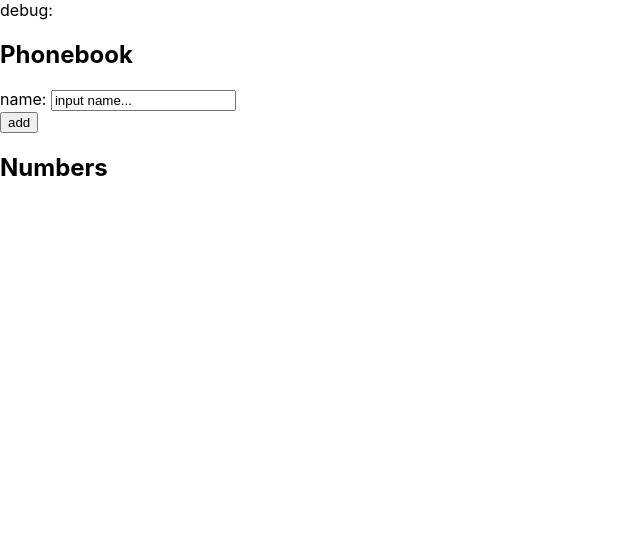
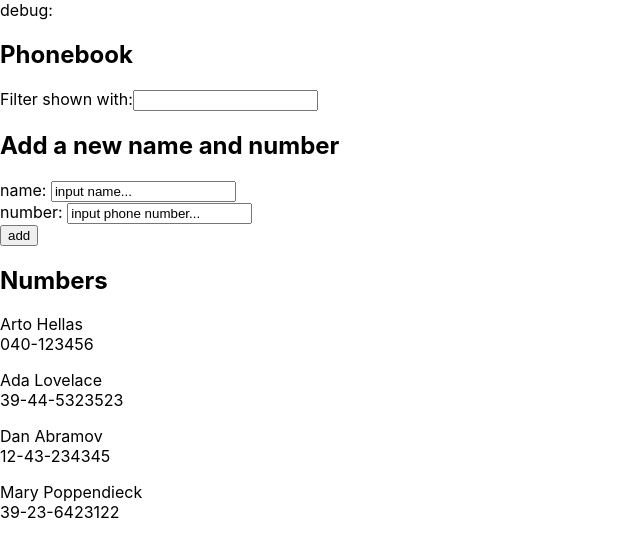
Before and after one commit to lgbrock/fso, a React (Create React App) app in the folder part2/phonebook/: page / in a window 1280 px wide. Shown: the top 556 px of the page, without its empty margins (0-640 px from the left). Built offline with nearby package versions, Linux system fonts and the light colour scheme.

Commit message:
working on section 2.9 - filter notes

```diff
--- a/part2/phonebook/src/App.js
+++ b/part2/phonebook/src/App.js
@@ -2,53 +2,83 @@ import React, { useState } from 'react';
 
 const App = () => {
 	// use the person's name as value of the key property
-	const [persons, setPersons] = useState([]);
+	const [persons, setPersons] = useState([
+		{ name: 'Arto Hellas', number: '040-123456', id: 1 },
+		{ name: 'Ada Lovelace', number: '39-44-5323523', id: 2 },
+		{ name: 'Dan Abramov', number: '12-43-234345', id: 3 },
+		{ name: 'Mary Poppendieck', number: '39-23-6423122', id: 4 },
+	]);
 	// controls the form input element
 	const [newName, setNewName] = useState('input name...');
 	// name already exists in the phonebook
 	const [newNameExists, setNewNameExists] = useState(false);
+	// set the new phone number
+	const [newNumber, setNewNumber] = useState('input phone number...');
+	// filter the phonebook
+	const [showAll, setShowAll] = useState(true);
 
 	const addName = (event) => {
 		event.preventDefault();
 		console.log('button clicked', event.target);
 		const nameObject = {
-			content: newName,
+			name: newName,
+			number: newNumber,
+			filter: newName.toLowerCase(),
 			id: persons.length + 1,
 		};
 		// check if name already exists
-		const nameExists = persons.some((person) => person.content === newName);
+		const nameExists = persons.some((person) => person.name === newName);
 		if (nameExists) {
 			alert(`${newName} is already added to the phonebook!`);
 		} else {
 			setPersons(persons.concat(nameObject));
 			setNewName('');
+			setNewNumber('');
 		}
 	};
 
 	const handleNameChange = (event) => {
 		setNewName(event.target.value);
-		console.log('input changed', event.target.value);
+		console.log('name changed', event.target.value);
 	};
+
+	const handleNumberChange = (event) => {
+		setNewNumber(event.target.value);
+		console.log('number changed', event.target.value);
+	};
+
+	// show filtered names
 
 	return (
 		<div>
-			<div>debug: {newNameExists}</div>
+			<div>debug: {}</div>
 			<h2>Phonebook</h2>
+			<div>
+				Filter shown with:
+				<input />
+			</div>
+			<h2>Add a new name and number</h2>
 			<form onSubmit={addName}>
 				<div>
 					name: <input value={newName} onChange={handleNameChange} />
+				</div>
+				<div>
+					number: <input value={newNumber} onChange={handleNumberChange} />
 				</div>
 				<div>
 					<button type='submit'>add</button>
 				</div>
 			</form>
 			<h2>Numbers</h2>
-
-			<ul>
+			<div>
 				{persons.map((person) => (
-					<li key={person.id}>{person.content}</li>
+					<p key={person.id}>
+						{person.name}
+						<br />
+						{person.number}
+					</p>
 				))}
-			</ul>
+			</div>
 		</div>
 	);
 };
@@ -70,7 +100,7 @@ export default App;
 // 		event.preventDefault();
 // 		console.log('button clicked', event.target);
 // 		const noteObject = {
-// 			content: newNote,
+// 			name: newNote,
 // 			date: new Date().toISOString(),
 // 			// 50% chance of being important
 // 			important: Math.random() < 0.5,
```
